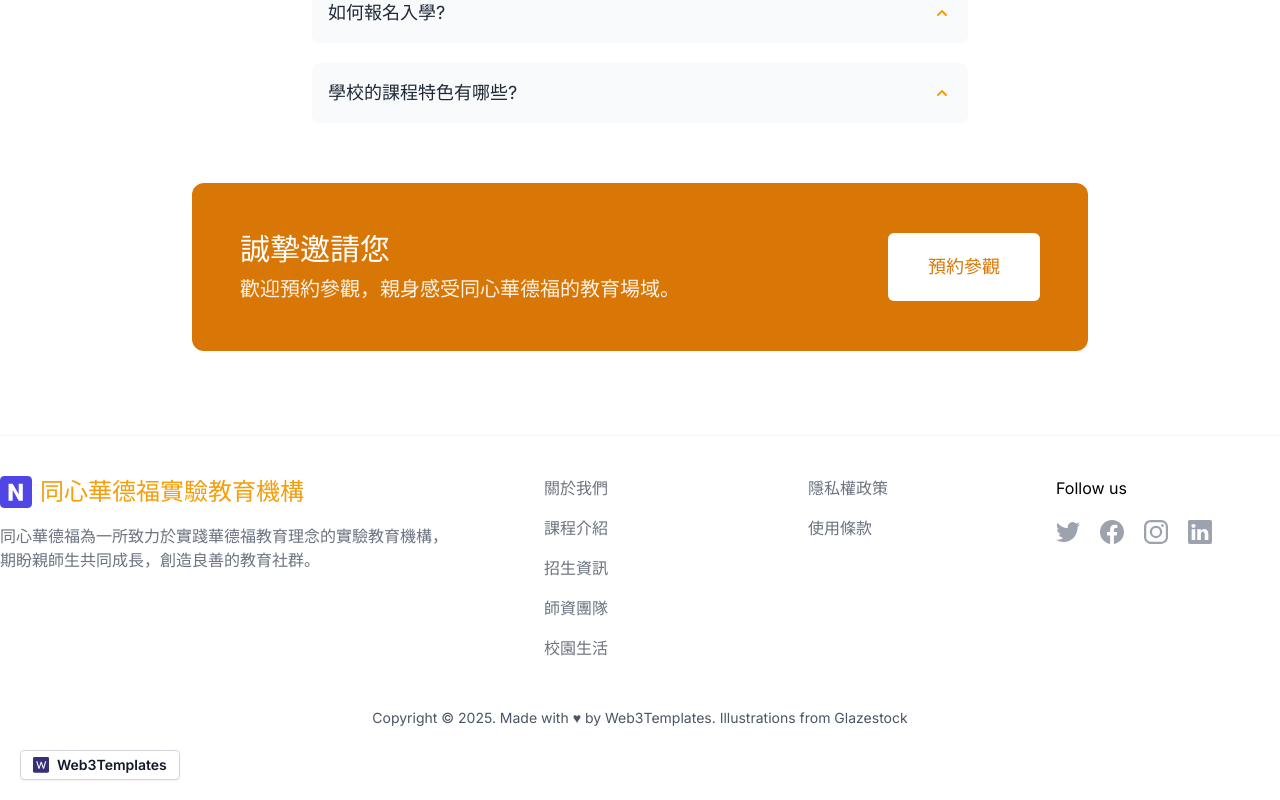
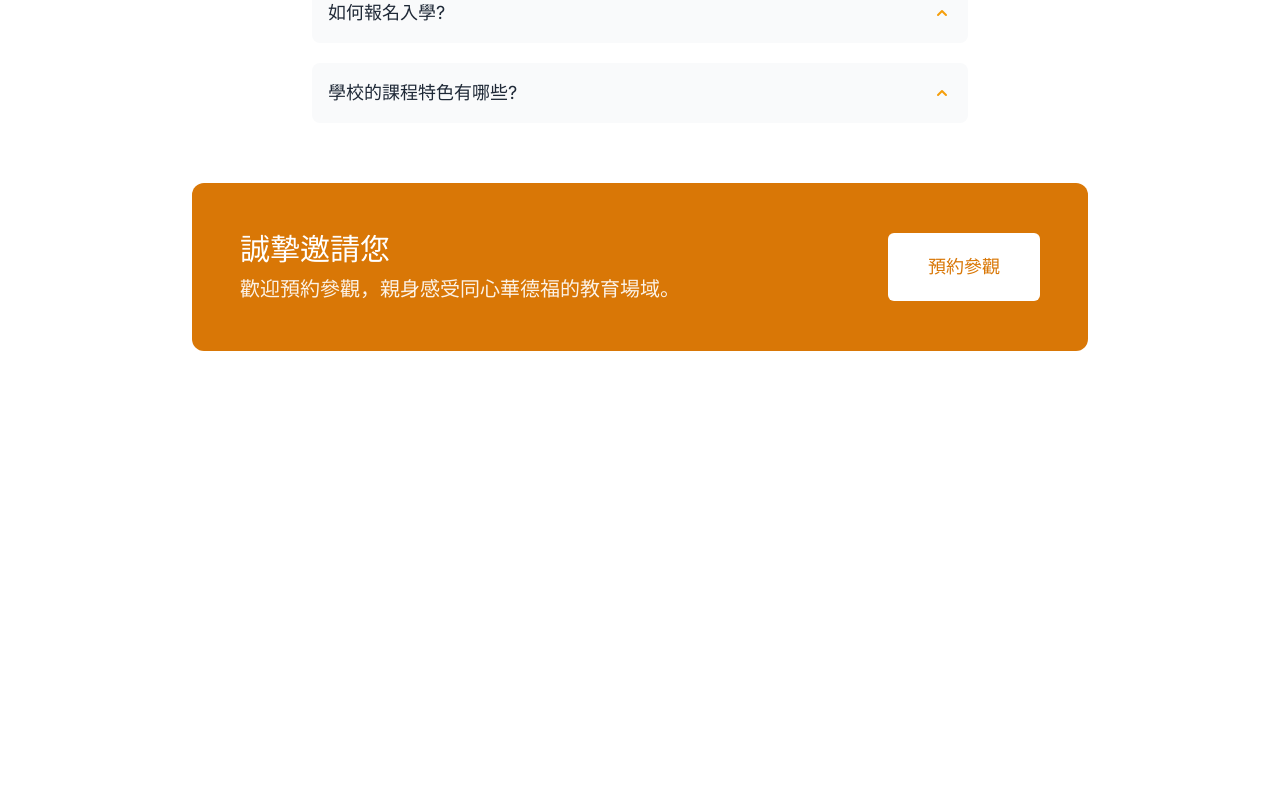
Before and after one commit to shiaoal-new/tongxing-waldorf-website, a Next.js app: page / in a window 1280 px wide. Shown: the part 4091-4891 px from the top of the page. Built offline with nearby package versions, Linux system fonts and the light colour scheme.

Commit message:
add Parallax effect to the whole footer area

```diff
--- a/components/footer.js
+++ b/components/footer.js
@@ -2,11 +2,13 @@
 import React from "react";
 import Container from "./container";
 
-export default function Footer() {
+// Helper component for footer content to avoid duplication in code
+function FooterContent() {
   const navigation = ["關於我們", "課程介紹", "招生資訊", "師資團隊", "校園生活"];
   const legal = ["隱私權政策", "使用條款"];
+
   return (
-    <div className="relative">
+    <>
       <Container>
         <div className="grid max-w-screen-xl grid-cols-1 gap-10 pt-10 mx-auto mt-5 border-t border-gray-100 dark:border-trueGray-700 lg:grid-cols-5">
           <div className="lg:col-span-2">
@@ -102,6 +104,39 @@
       </Container>
       {/* Do not remove this */}
       <Backlink />
+    </>
+  );
+}
+
+import { useRef } from "react";
+import { motion, useScroll, useTransform } from "framer-motion";
+
+export default function Footer() {
+  const spacerRef = useRef(null);
+  const { scrollYProgress } = useScroll({
+    target: spacerRef,
+    offset: ["start end", "end end"]
+  });
+
+  // Parallax effect: Footer starts 50% down (visually lower) and moves up to 0% (normal position)
+  // as the user scrolls through the footer height.
+  // This creates a "slower move up" effect compared to the main content.
+  const y = useTransform(scrollYProgress, [0, 1], ["50%", "0%"]);
+
+  return (
+    <div className="relative">
+      {/* Invisible spacer footer that takes up space in the document flow */}
+      <div ref={spacerRef} className="invisible relative z-[-1]" aria-hidden="true">
+        <FooterContent />
+      </div>
+
+      {/* Visible fixed footer that sits behind the content and animates */}
+      <motion.div
+        className="fixed bottom-0 w-full z-0 block bg-white dark:bg-trueGray-900 border-t border-gray-100 dark:border-trueGray-700 shadow-t-lg"
+        style={{ y }}
+      >
+        <FooterContent />
+      </motion.div>
     </div>
   );
 }
--- a/pages/index.js
+++ b/pages/index.js
@@ -40,6 +40,7 @@
       </Head>
 
       <Navbar />
+      <div className="relative z-10 bg-white dark:bg-trueGray-900">
         <Hero />
         <SectionTitle
           direction="left"
@@ -74,6 +75,7 @@
         </SectionTitle>
         <Faq faqList={faqList} />
         <Cta />
+      </div>
       <Footer />
       <PopupWidget />
     </>
```
Lines whose indentation alone changed are shown as unchanged.
